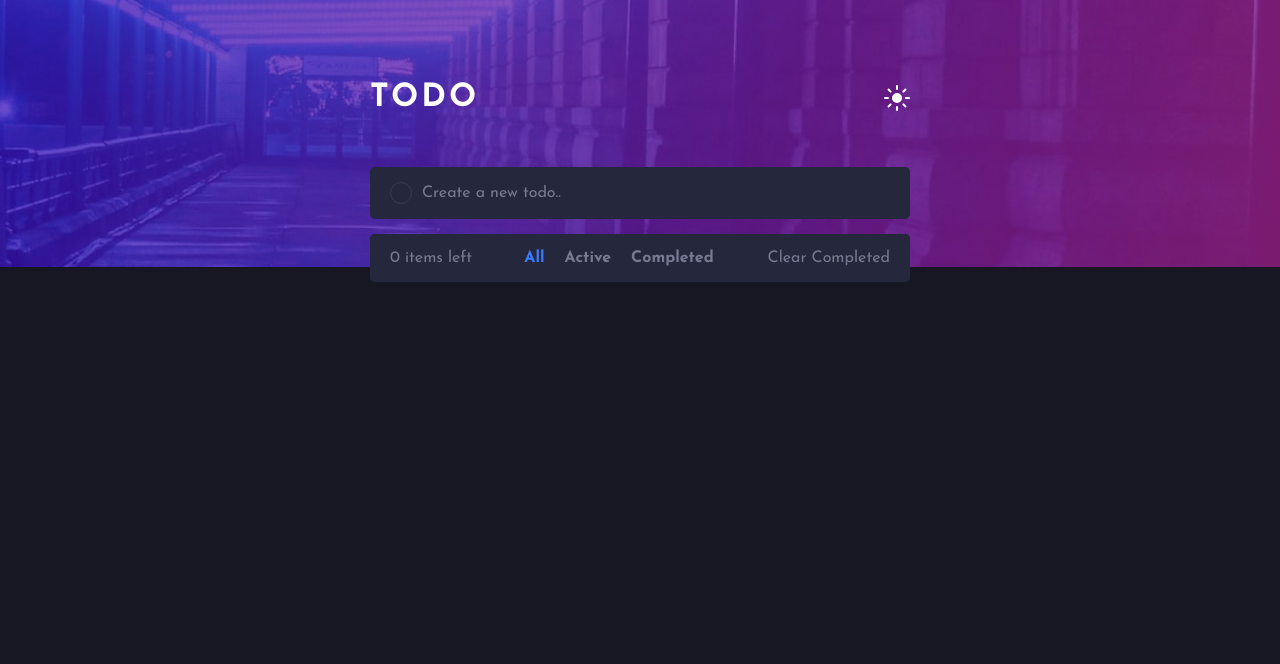
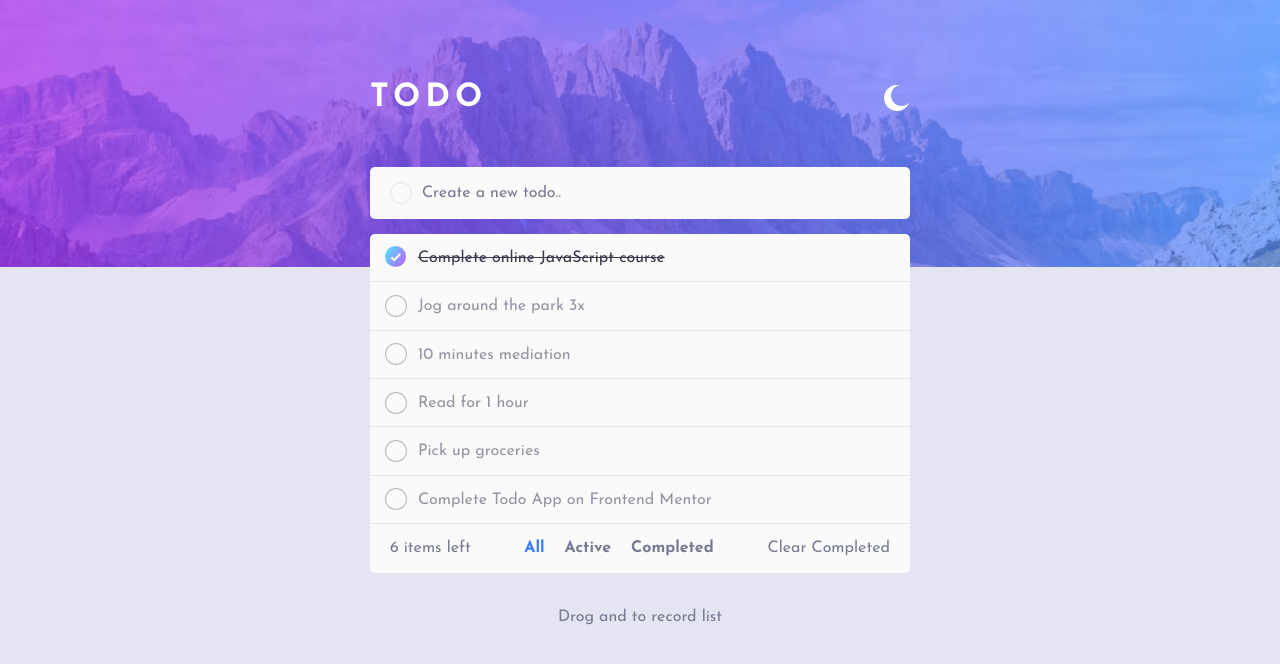
Before and after one commit to Sebastian-1406/todo-app-main, a plain HTML site: page index.html in a window 1280 px wide. Both pictures are taken after a click on the picture 897 px from the left and 98 px from the top of the page. Drawn offline with Linux system fonts and the light colour scheme.

Commit message:
agregado modo claro , corregido html , array all lista

```diff
--- a/css/estilos.css
+++ b/css/estilos.css
@@ -82,7 +82,7 @@ header h1 {
     margin: 0;
     text-transform: uppercase;
     color: white;
-    letter-spacing: 3px;
+    letter-spacing: 5px;
 }
 main {
     position: relative;
@@ -273,6 +273,20 @@ main {
     color: var(--D-T-Light-Grayish-Blue-hover);
 }
 
+@media screen and (max-width:320px){
+    .lista-tareas label{
+        font-size: 14px;
+    }
+    .modo-claro header {
+        background-image: url("../images/bg-mobile-light.jpg");
+    }
+}
+
+@media screen and (min-width:320px){
+    .modo-claro header {
+        background-image: url("../images/bg-mobile-light.jpg");
+    }
+}
 @media screen and (min-width:500px){
     header {
         background-image: url("../images/bg-desktop-dark.jpg")
@@ -283,6 +297,9 @@ main {
     main {
         top: -100px;
     }
+    .modo-claro header {
+        background-image: url("../images/bg-desktop-light.jpg")
+    }
 
 }
 @media screen and (min-width:600px){
@@ -292,4 +309,41 @@ main {
         bottom: 0;
         left: 27%;
     }
+    .modo-claro header {
+        background-image: url("../images/bg-desktop-light.jpg")
+    }
+    header h1 {
+        font-size: 2em;
+    }
+
 }
+footer {
+    position: absolute;
+    bottom: -70px;
+    left: 0;
+    right: 0;
+    text-align: center;
+    color: var(--D-T-Dark-Grayish-Blue);
+}
+
+.modo-claro {
+    background: var(--l-T-Very-Light-Grayish-Blue);
+}
+.modo-claro .bg{
+    background-color: var(--l-T-Very-Light-Gray);
+}
+.modo-claro .lista-tareas [type="checkbox"]::before{
+    background-color: var(--l-T-Very-Light-Gray);
+}
+.modo-claro .lista-tareas li::before {
+    border-bottom: 1px solid var(--l-T-Very-Light-Grayish-Blue);
+}
+.modo-claro .agregar::before {
+    border: 1px solid var(--l-T-Very-Light-Grayish-Blue);
+}
+.modo-claro .lista-tareas li {
+    color: var(--l-T-Dark-Grayish-Blue);
+}
+.modo-claro .agregar input {
+    color: var(--l-T-Dark-Grayish-Blue);
+}
--- a/index.html
+++ b/index.html
@@ -24,7 +24,7 @@
 
     <div class="texto">
       <h1>Todo</h1>
-      <img src="./images/icon-moon.svg" alt="" class="modo">
+      <img src="./images/icon-sun.svg" alt="" class="modo">
     </div>
 
   </header>
@@ -55,12 +55,13 @@
         Completed
       </label>
     </div>
+    <footer>
+      <p>Drog and to record list</p>
+    </footer>
   </main>
 
 </body>
 
-
-  <!-- <script src="./js/index.js"></script> -->
   <script src="./js/script.js"></script>
 
 </html>
--- a/js/script.js
+++ b/js/script.js
@@ -1,6 +1,29 @@
 let icons = document.querySelector(".modo")
 let arrayAll = [
-
+   {
+    active : "Complete  online JavaScript course",
+    completed : true
+   },
+   {
+    active : "Jog around the park 3x",
+    completed : false
+   },
+   {
+    active : "10 minutes mediation",
+    completed : false
+   },
+   {
+    active : "Read for 1 hour",
+    completed : false
+   },
+   {
+    active : "Pick up groceries",
+    completed : false
+   },
+   {
+    active : "Complete Todo App on Frontend Mentor",
+    completed : false
+   }
 ]
 let arrayActive = []
 let arrayComplete = []
@@ -19,15 +42,17 @@ let eliminarTareas = document.getElementById("eliminarTareas")
 let items = document.getElementById("items")
 
 const modeTheme = () => {
+    let body = document.querySelector("body")
     let nodo = icons.parentElement
     nodo.classList.toggle("animation-rotate")
+    body.classList.toggle("modo-claro")
     if(nodo.classList.contains("animation-rotate")){
         nodo.classList.remove("animation-rotate360")
-        icons.src = "./images/icon-sun.svg"
+        icons.src = "./images/icon-moon.svg"
     }else{
         nodo.classList.remove("animation-rotate")
         nodo.classList.add("animation-rotate360")
-        icons.src = "./images/icon-moon.svg"
+        icons.src = "./images/icon-sun.svg"
     }
 }
 
@@ -133,7 +158,7 @@ const validarCheckbox = (evt) => {
             checkbox.forEach(Element => {
                 if(Element.checked){
                     Element.parentElement.classList.add("activo")
-                    arrayComplete.push({active : Element.parentElement.outerText, completed : true})
+                    arrayComplete.push({active : Element.parentElement.outerText, completed : false})
                     arrayAll[Element.id].completed = true
                 }else{
                     Element.parentElement.classList.remove("activo")
```
